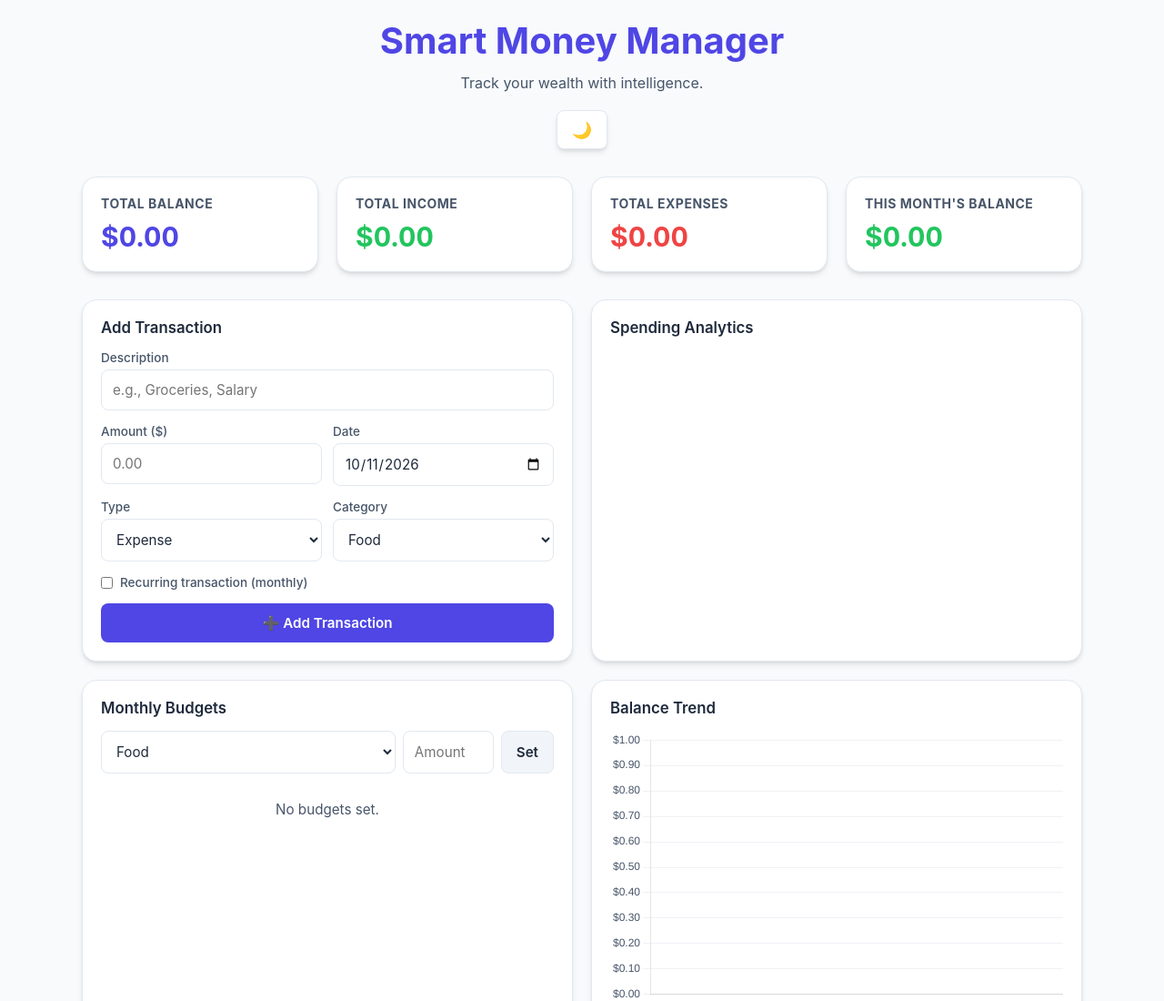
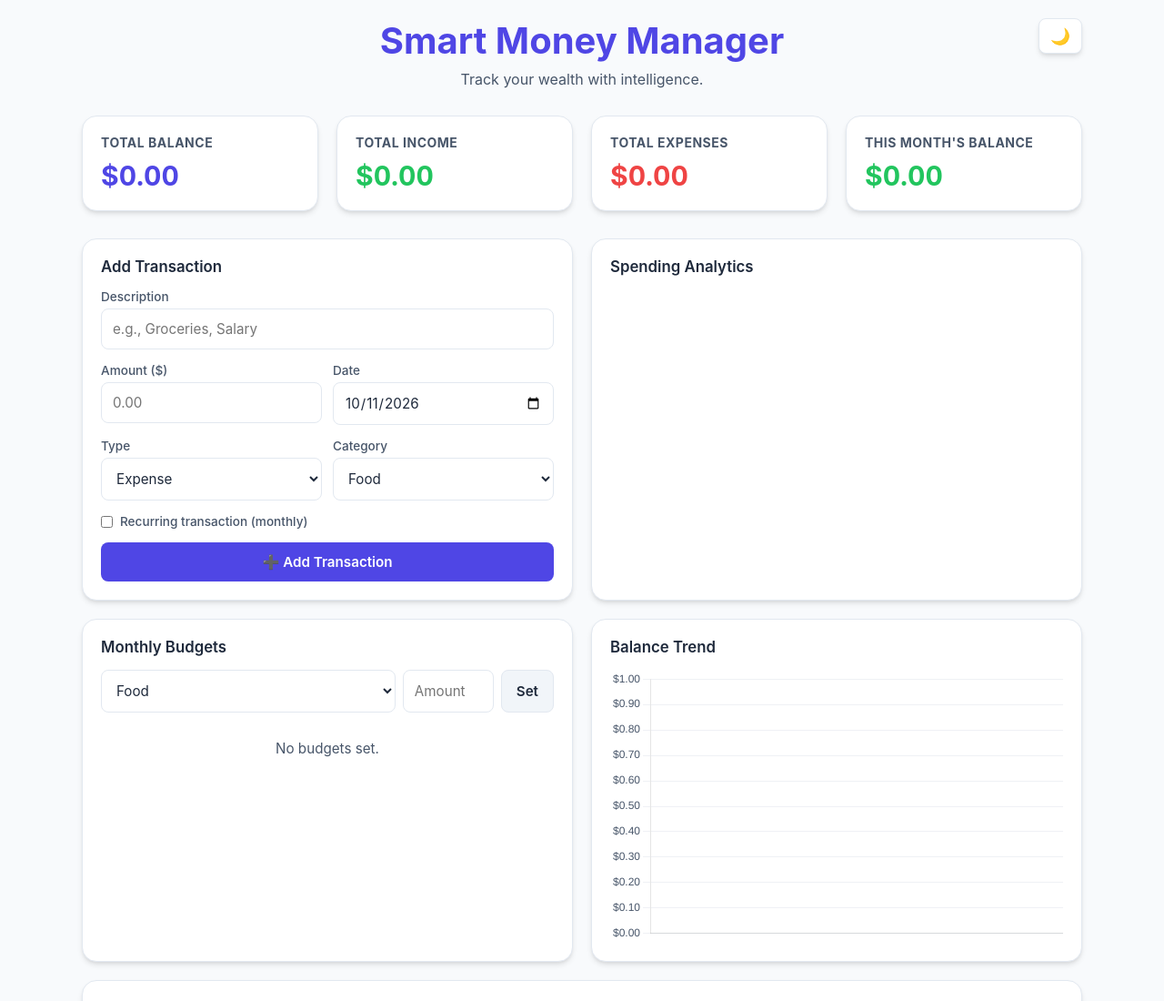
Before and after one commit to TekiDeki/Smart-Money-Manager, a plain HTML site: page index.html in a window 1280 px wide. Shown: the top 1100 px of the page at 91% size. Drawn offline with nearby package versions, Linux system fonts and the light colour scheme.

Commit message:
Update index.html

```diff
--- a/index.html
+++ b/index.html
@@ -68,44 +68,29 @@ body {
 
 .container { width: 100%; max-width: 1100px; }
 
-/* ============ HEADER ============ */
 header {
     margin-bottom: 30px;
     text-align: center;
     position: relative;
 }
 
-header h1 {
-    font-size: 2.5rem;
-    color: var(--primary);
-    margin-bottom: 12px;
-}
+header h1 { font-size: 2.5rem; color: var(--primary); margin-bottom: 8px; }
+header p { color: var(--text-light); }
 
-/* Subtitle */
-header p {
-    color: var(--text-light);
-    font-size: 1rem;
-    margin-bottom: 20px;   /* empty row before the toggle */
-}
-
-/* Theme toggle pushed below the subtitle */
 .theme-toggle {
-    position: relative;
-    display: inline-flex;
-    align-items: center;
-    justify-content: center;
+    position: absolute;
+    right: 0;
+    top: 0;
     background: var(--card);
     border: 1px solid var(--border);
     color: var(--text);
-    padding: 10px 16px;
+    padding: 8px 12px;
     border-radius: var(--radius-sm);
     cursor: pointer;
     font-size: 1.1rem;
     box-shadow: var(--shadow);
-    transition: background 0.2s, transform 0.1s;
 }
 .theme-toggle:hover { background: var(--bg-alt); }
-.theme-toggle:active { transform: scale(0.96); }
 
 .dashboard {
     display: grid;
@@ -434,7 +419,7 @@ button.danger:hover { background: #fecaca; }
 <div class="container">
     <header>
         <h1>Smart Money Manager</h1>
-        <p>Track your wealth with intelligence.</p>
+        <p>Track your wealth with intelligence.</p><b></b>
         <button class="theme-toggle" id="themeToggle" aria-label="Toggle theme">🌙</button>
     </header>
 
@@ -914,6 +899,7 @@ button.danger:hover { background: #fecaca; }
         const canvas = document.getElementById('trendChart');
         const ctx = canvas.getContext('2d');
 
+        // Cumulative balance by day
         const sorted = transactions.slice().sort((a, b) => a.date.localeCompare(b.date));
         let running = 0;
         const labels = [];
@@ -1009,6 +995,7 @@ button.danger:hover { background: #fecaca; }
     }
 
     // ============ EVENTS ============
+    // Add transaction
     document.getElementById('transactionForm').addEventListener('submit', (e) => {
         e.preventDefault();
         const desc = document.getElementById('desc').value.trim();
@@ -1030,6 +1017,7 @@ button.danger:hover { background: #fecaca; }
         render();
     });
 
+    // Delete / Edit (event delegation)
     document.getElementById('transactionList').addEventListener('click', (e) => {
         const btn = e.target.closest('[data-action]');
         if (!btn) return;
@@ -1048,6 +1036,7 @@ button.danger:hover { background: #fecaca; }
         }
     });
 
+    // Edit modal
     const editModal = document.getElementById('editModal');
     function openEditModal(tx) {
         document.getElementById('editId').value = tx.id;
@@ -1084,10 +1073,12 @@ button.danger:hover { background: #fecaca; }
         render();
     });
 
+    // Filters
     document.getElementById('searchInput').addEventListener('input', debounce(renderList, 150));
     document.getElementById('filterType').addEventListener('change', renderList);
     document.getElementById('filterCategory').addEventListener('change', renderList);
 
+    // Budget
     document.getElementById('budgetForm').addEventListener('submit', (e) => {
         e.preventDefault();
         const cat = document.getElementById('budgetCategory').value;
@@ -1109,6 +1100,7 @@ button.danger:hover { background: #fecaca; }
         updateBudgets();
     });
 
+    // Export / Import
     function download(filename, content, mime = 'application/json') {
         const blob = new Blob([content], { type: mime });
         const url = URL.createObjectURL(blob);
@@ -1205,6 +1197,7 @@ button.danger:hover { background: #fecaca; }
         return out;
     }
 
+    // Clear all
     document.getElementById('clearAllBtn').addEventListener('click', () => {
         if (!transactions.length) { toast('No data to clear.', 'warning'); return; }
         if (!confirm('Delete ALL transactions? This action cannot be undone.')) return;
@@ -1253,6 +1246,7 @@ button.danger:hover { background: #fecaca; }
         document.getElementById('date').value = todayISO();
         processRecurring();
         render();
+        // Refresh chart when system theme changes
         window.matchMedia('(prefers-color-scheme: dark)').addEventListener('change', () => {
             if (!localStorage.getItem(THEME_KEY)) {
                 document.documentElement.style.colorScheme = window.matchMedia('(prefers-color-scheme: dark)').matches ? 'dark' : 'light';
```
